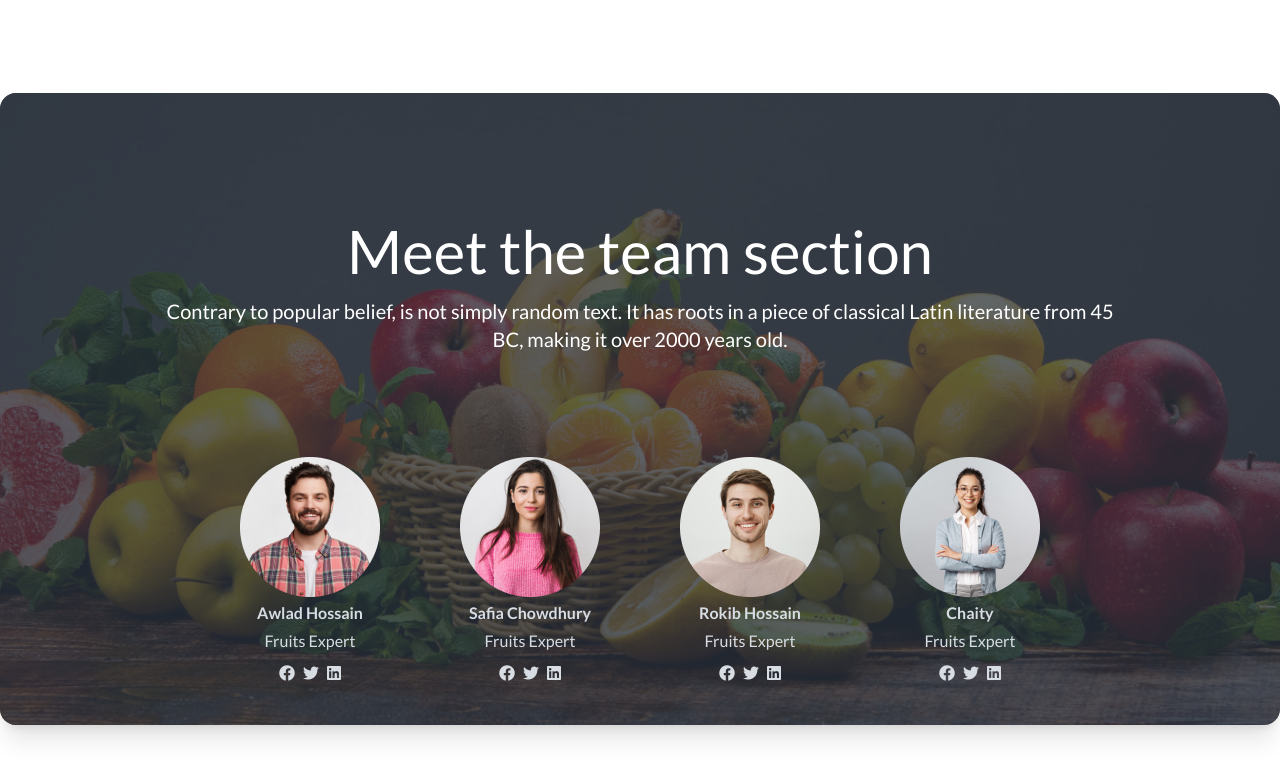
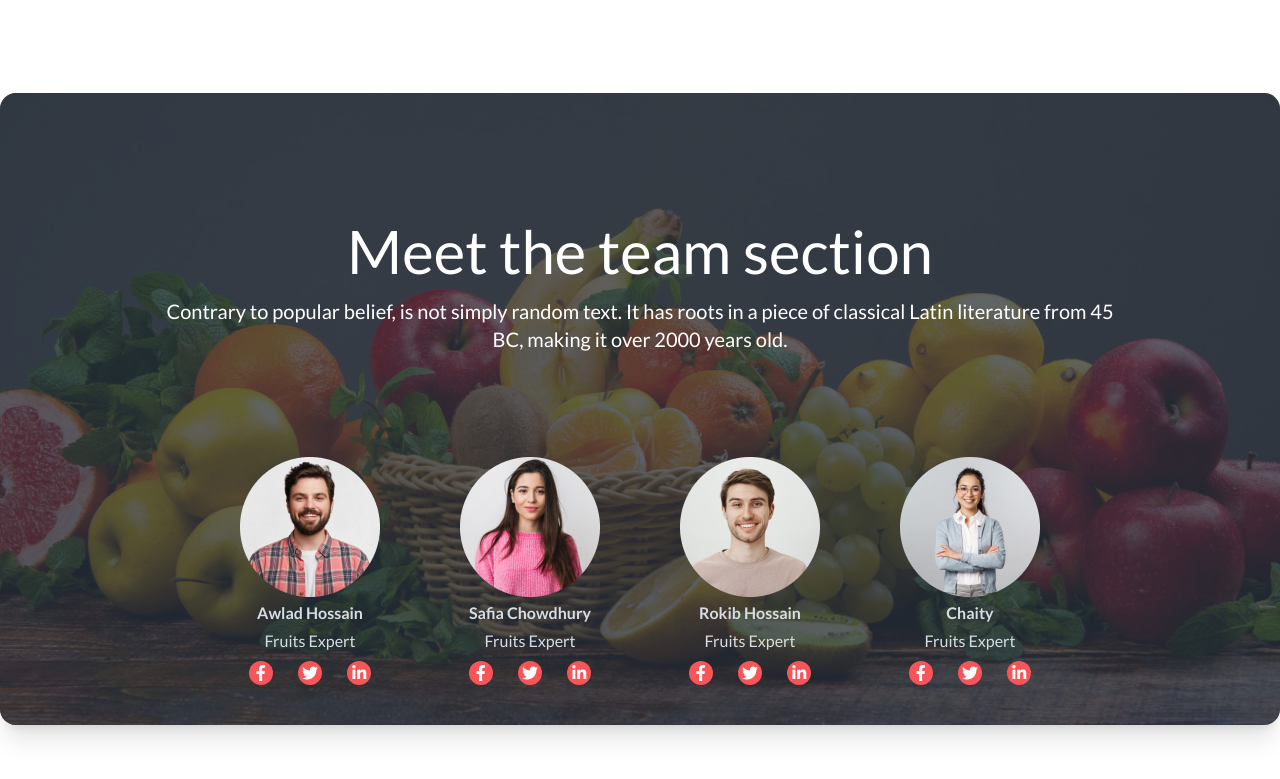
Before and after one commit to abdurrahim15/fruit-burst-assignment, a plain HTML site: page index.html in a window 1280 px wide. Shown: the part 1521-2300 px from the top of the page. Drawn offline with nearby package versions, Linux system fonts and the light colour scheme.

```diff
--- a/index.html
+++ b/index.html
@@ -416,9 +416,9 @@
               <h4 class="text-1xl my-1 font-bold">Awlad Hossain</h4>
               <p>Fruits Expert</p>
               <ul class="flex justify-center gap-2 my-2">
-                <li><a href="https://www.facebook.com/"><i class="fa-brands fa-facebook"></i></a></li>
-                <li><a href="https://twitter.com/"><i class="fa-brands fa-twitter"></i></a></li>
-                <li><a href="https://www.linkedin.com/"><i class="fa-brands fa-linkedin"></i></a></li>
+                <li class="w-6 h-6 rounded-full bg-[#F85559] text-white mx-auto my-0"><a href="https://www.facebook.com/"><i class="fa-brands fa-facebook-f  "></i></a></li>
+                <li class="w-6 h-6 rounded-full bg-[#F85559] text-white mx-auto"><a href="https://twitter.com/"><i class="fa-brands fa-twitter"></i></a></li>
+                <li class="w-6 h-6 rounded-full bg-[#F85559] text-white mx-auto"><a href="https://www.linkedin.com/"><i class="fa-brands fa-linkedin-in"></i></a></li>
               </ul>
              </div>
              <div class="text-center">
@@ -426,9 +426,9 @@
               <h4 class="text-1xl my-1 font-bold">Safia Chowdhury</h4>
               <p>Fruits Expert</p>
               <ul class="flex justify-center gap-2 my-2">
-                <li><a href="https://www.facebook.com/"><i class="fa-brands fa-facebook"></i></a></li>
-                <li><a href="https://twitter.com/"><i class="fa-brands fa-twitter"></i></a></li>
-                <li><a href="https://www.linkedin.com/"><i class="fa-brands fa-linkedin"></i></a></li>
+                <li class="w-6 h-6 rounded-full bg-[#F85559] text-white mx-auto my-0"><a href="https://www.facebook.com/"><i class="fa-brands fa-facebook-f  "></i></a></li>
+                <li class="w-6 h-6 rounded-full bg-[#F85559] text-white mx-auto"><a href="https://twitter.com/"><i class="fa-brands fa-twitter"></i></a></li>
+                <li class="w-6 h-6 rounded-full bg-[#F85559] text-white mx-auto"><a href="https://www.linkedin.com/"><i class="fa-brands fa-linkedin-in"></i></a></li>
               </ul>
              </div>
              <div class="text-center">
@@ -436,9 +436,9 @@
               <h4 class="text-1xl my-1 font-bold">Rokib Hossain</h4>
               <p>Fruits Expert</p>
               <ul class="flex justify-center gap-2 my-2">
-                <li><a href="https://www.facebook.com/"><i class="fa-brands fa-facebook"></i></a></li>
-                <li><a href="https://twitter.com/"><i class="fa-brands fa-twitter"></i></a></li>
-                <li><a href="https://www.linkedin.com/"><i class="fa-brands fa-linkedin"></i></a></li>
+                <li class="w-6 h-6 rounded-full bg-[#F85559] text-white mx-auto my-0"><a href="https://www.facebook.com/"><i class="fa-brands fa-facebook-f  "></i></a></li>
+                <li class="w-6 h-6 rounded-full bg-[#F85559] text-white mx-auto"><a href="https://twitter.com/"><i class="fa-brands fa-twitter"></i></a></li>
+                <li class="w-6 h-6 rounded-full bg-[#F85559] text-white mx-auto"><a href="https://www.linkedin.com/"><i class="fa-brands fa-linkedin-in"></i></a></li>
               </ul>
              </div>
              <div class="text-center ">
@@ -446,9 +446,9 @@
               <h4 class="text-1xl my-1 font-bold">Chaity</h4>
               <p>Fruits Expert</p>
               <ul class="flex justify-center gap-2 my-2">
-                <li><a href="https://www.facebook.com/"><i class="fa-brands fa-facebook"></i></a></li>
-                <li><a href="https://twitter.com/"><i class="fa-brands fa-twitter"></i></a></li>
-                <li><a href="https://www.linkedin.com/"><i class="fa-brands fa-linkedin"></i></a></li>
+                <li class="w-6 h-6 rounded-full bg-[#F85559] text-white mx-auto my-0"><a href="https://www.facebook.com/"><i class="fa-brands fa-facebook-f  "></i></a></li>
+                <li class="w-6 h-6 rounded-full bg-[#F85559] text-white mx-auto"><a href="https://twitter.com/"><i class="fa-brands fa-twitter"></i></a></li>
+                <li class="w-6 h-6 rounded-full bg-[#F85559] text-white mx-auto"><a href="https://www.linkedin.com/"><i class="fa-brands fa-linkedin-in"></i></a></li>
               </ul>
              </div>
             </div>
```
